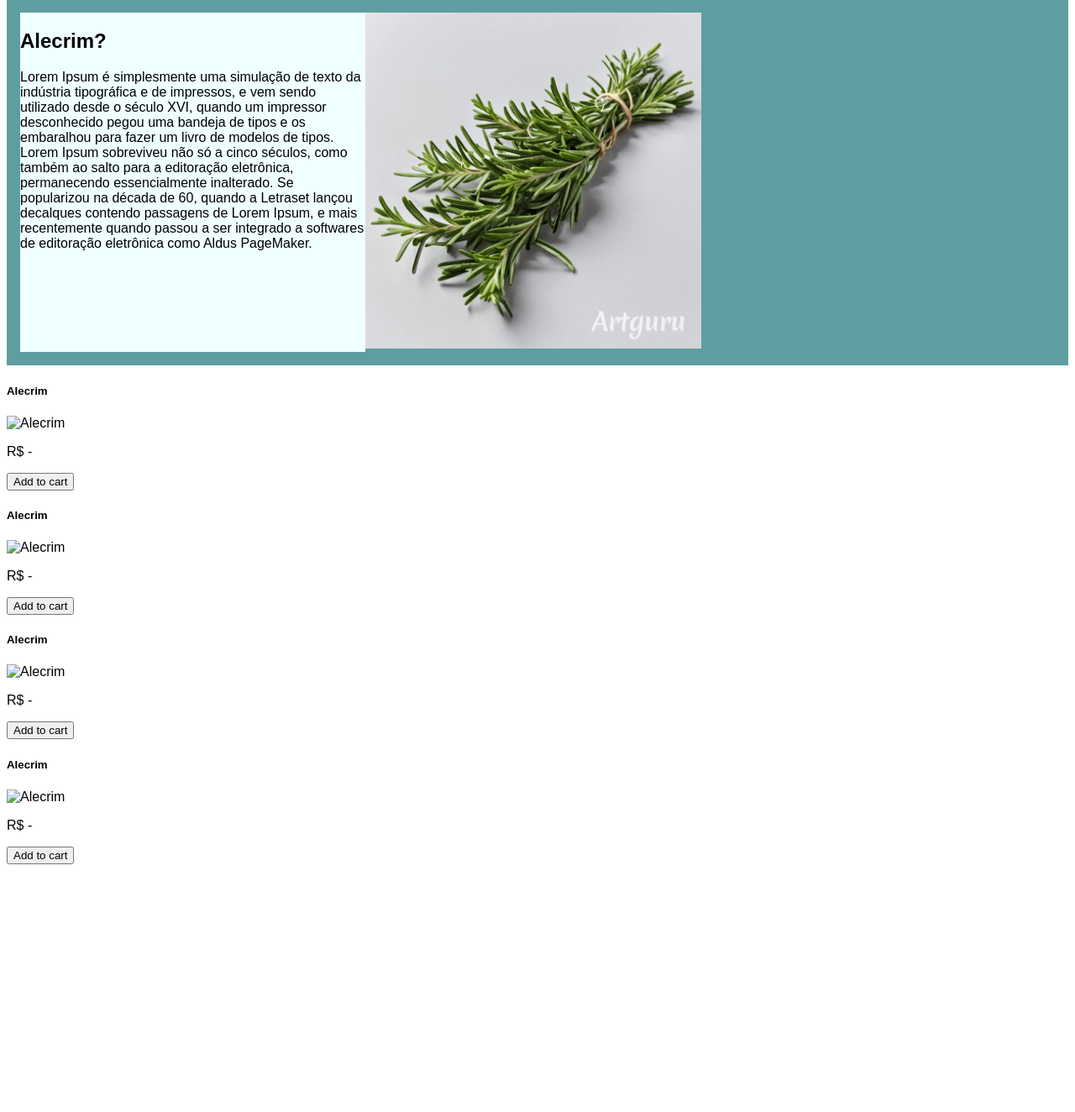
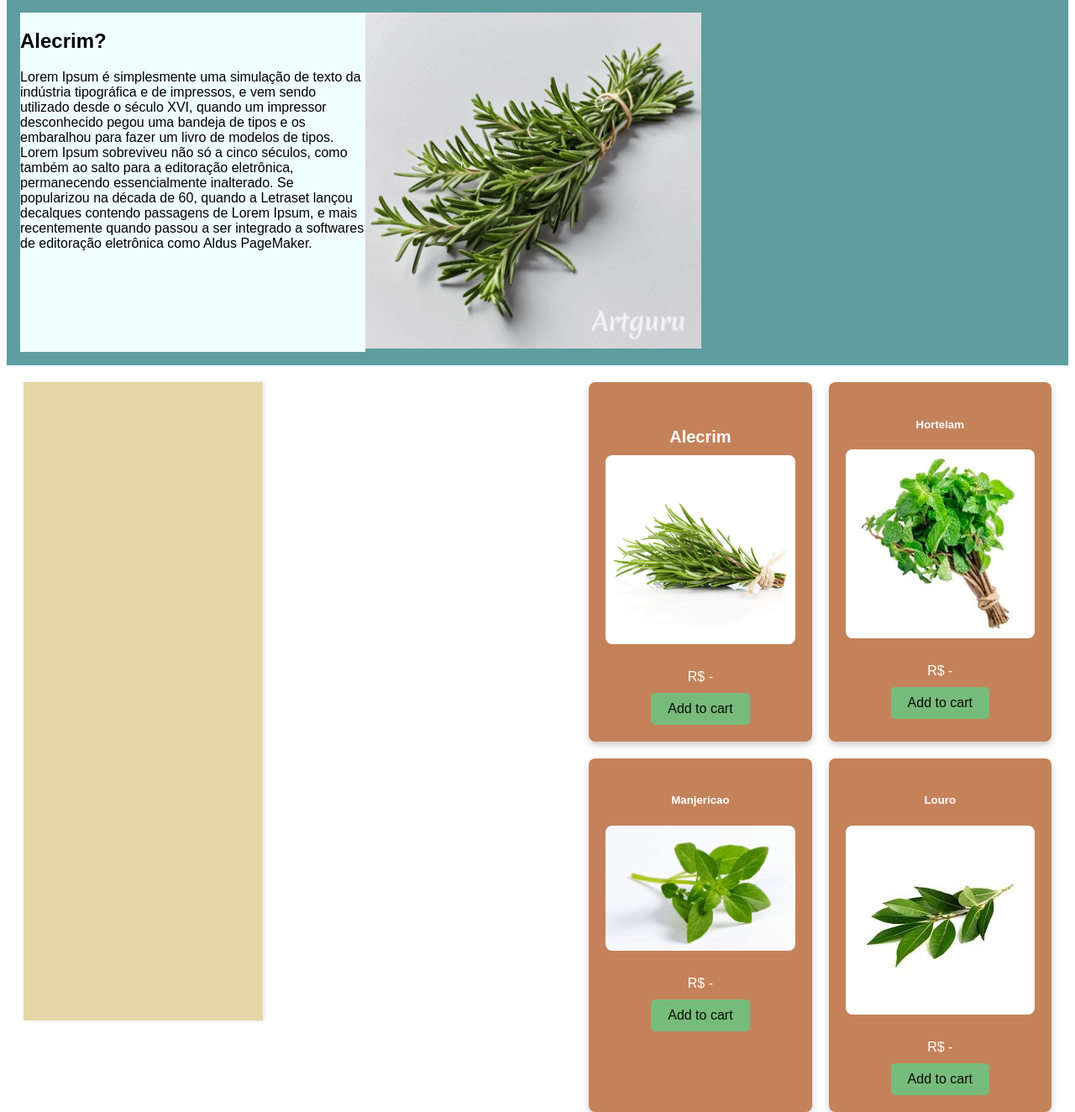
Before and after one commit to mandyysales/SiteProdutosNaturais, a PHP site: page /CodigoPrincial.html in a window 1280 px wide. Shown: the part 178-1502 px from the top of the page at 84% size. Before the commit the page ends 1207 px from the top, so only its background shows below. Run offline with PHP 8.4, Linux system fonts and the light colour scheme.

Commit message:
Add imagens e estilo a produtos

```diff
--- a/CodigoPrincial.html
+++ b/CodigoPrincial.html
@@ -60,11 +60,11 @@
                 <div class="Produtos-Pag-Home-Produtos">
                     <!--Produto 1-->
                     <div class="Produto-Home">
-                        <div class="Nome-Produto=Pag-Home-Produtos">
+                        <div class="Nome-Produto-Pag-Home-Produtos">
                             <h5>Alecrim</h5>
                         </div>
                         <div class="Foto-Produto-Pag-Home-Produtos">
-                            <img src="" alt="Alecrim">
+                            <img src="images/alecrim12.jpg" alt="Alecrim">
                         </div>
                         <div class="Descrição-Produto-Pag-Home-Produtos">
                             <p>R$ - </p>
@@ -74,10 +74,10 @@
                     <!--Produto 2-->
                     <div class="Produto-Home">
                         <div class="Nome-Produto=Pag-Home-Produtos">
-                            <h5>Alecrim</h5>
+                            <h5>Hortelam</h5>
                         </div>
                         <div class="Foto-Produto-Pag-Home-Produtos">
-                            <img src="" alt="Alecrim">
+                            <img src="images/hotelan.jpg" alt="Alecrim">
                         </div>
                         <div class="Descrição-Produto-Pag-Home-Produtos">
                             <p>R$ - </p>
@@ -87,10 +87,10 @@
                     <!--Produto 3-->
                     <div class="Produto-Home">
                         <div class="Nome-Produto=Pag-Home-Produtos">
-                            <h5>Alecrim</h5>
+                            <h5>Manjericao</h5>
                         </div>
                         <div class="Foto-Produto-Pag-Home-Produtos">
-                            <img src="" alt="Alecrim">
+                            <img src="images/manjericao.jpg" alt="Alecrim">
                         </div>
                         <div class="Descrição-Produto-Pag-Home-Produtos">
                             <p>R$ - </p>
@@ -100,10 +100,10 @@
                     <!--Produto 4-->
                     <div class="Produto-Home">
                         <div class="Nome-Produto=Pag-Home-Produtos">
-                            <h5>Alecrim</h5>
+                            <h5>Louro</h5>
                         </div>
                         <div class="Foto-Produto-Pag-Home-Produtos">
-                            <img src="" alt="Alecrim">
+                            <img src="images/images.jpg" alt="Alecrim">
                         </div>
                         <div class="Descrição-Produto-Pag-Home-Produtos">
                             <p>R$ - </p>
--- a/FolhaEstilos.css
+++ b/FolhaEstilos.css
@@ -58,3 +58,95 @@ header{
     width: 100%; /*400px x 400px*/
     flex: 2;
 }
+
+/* Container principal da página de produtos */
+.Pagina-Home-Produtos {
+    display: flex;
+    justify-content: space-between;
+    padding: 20px;
+    height: 100vh;
+    box-sizing: border-box;
+}
+
+/* Seção de texto lateral */
+.Texto-Pag-Home-Produtos {
+    width: 20%;
+    background-color: #e4d6a7;
+    padding: 20px;
+    box-shadow: 2px 0 5px rgba(0, 0, 0, 0.1);
+    color: #0a0a0a;
+    font-size: 18px;
+}
+
+/* Seção de produtos */
+.Produtos-Pag-Home-Produtos {
+    width: 45%;
+    display: grid;
+    grid-template-columns: repeat(auto-fill, minmax(200px, 1fr));
+    gap: 20px;
+}
+
+/* Estilo individual para cada produto */
+.Produto-Home {
+    background-color: #c4825a;
+    padding: 20px;
+    border-radius: 8px;
+    text-align: center;
+    box-shadow: 0 4px 8px rgba(0, 0, 0, 0.2);
+    color: #ffffff;
+}
+
+/* Nome do produto */
+.Nome-Produto-Pag-Home-Produtos h5 {
+    font-size: 20px;
+    color: #ffffff;
+    margin-bottom: 10px;
+}
+
+/* Imagem do produto */
+.Foto-Produto-Pag-Home-Produtos img {
+    max-width: 100%;
+    height: auto;
+    border-radius: 8px;
+    margin-bottom: 10px;
+}
+
+/* Descrição do produto */
+.Descrição-Produto-Pag-Home-Produtos p {
+    font-size: 16px;
+    margin-bottom: 10px;
+}
+
+/* Botão de adicionar ao carrinho */
+.AddToCart-Produto-Pag-Home {
+    background-color: #77bb7b;
+    border: none;
+    padding: 10px 20px;
+    font-size: 16px;
+    color: #0a0a0a;
+    cursor: pointer;
+    border-radius: 5px;
+    transition: background-color 0.3s ease;
+}
+
+.AddToCart-Produto-Pag-Home:hover {
+    background-color: #0a0a0a;
+    color: #ffffff;
+}
+
+/* Responsividade para telas menores */
+@media screen and (max-width: 768px) {
+    .Pagina-Home-Produtos {
+        flex-direction: column;
+    }
+
+    .Texto-Pag-Home-Produtos {
+        width: 100%;
+        margin-bottom: 20px;
+    }
+
+    .Produtos-Pag-Home-Produtos {
+        width: 100%;
+        grid-template-columns: 1fr;
+    }
+}
```
Also changed, not shown: 145959-hortela-organica-solo-vivo-unidade.webp (added), 257066.webp (added), images/alecrim12.jpg (added), images/hotelan.jpg (added), images/images.jpg (added), images/manjericao.jpg (added).
